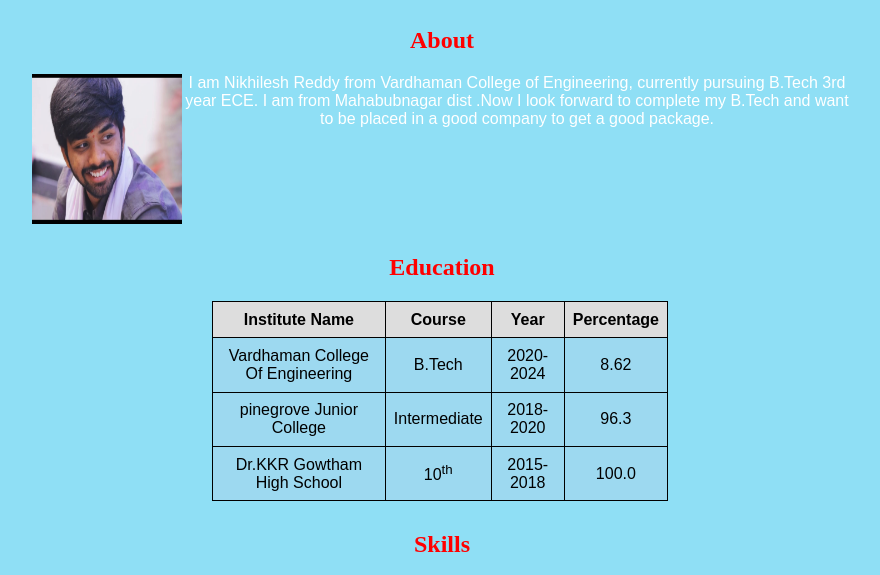
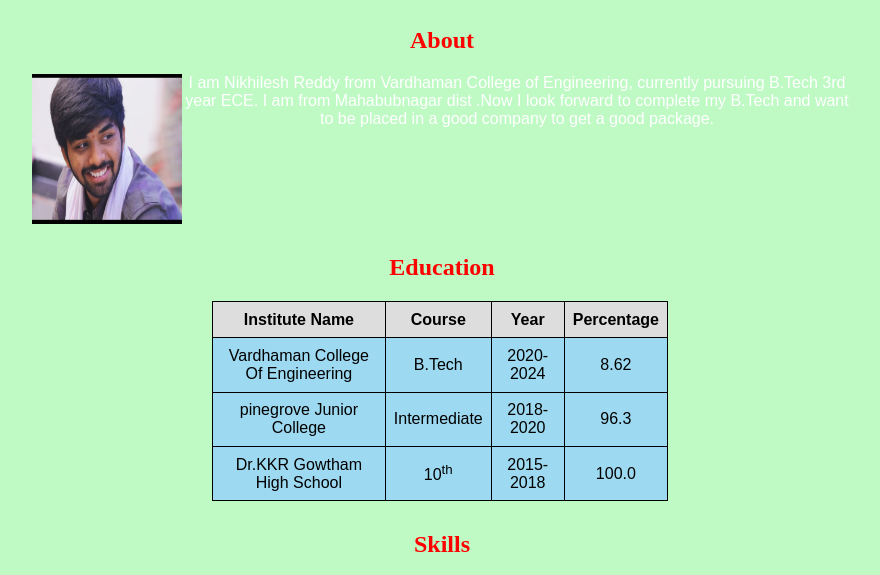
Before and after one commit to Nikhilreddy1708/portfolio, a plain HTML site: page index.html in a window 1280 px wide. Shown: the part 74-649 px from the top of the page, without its empty margins (198-1078 px from the left). Drawn offline with Linux system fonts and the light colour scheme.

Commit message:
Update index.html

```diff
--- a/index.html
+++ b/index.html
@@ -47,7 +47,7 @@
 				background-repeat: no-repeat;
 				background-size: 100% 100%;
 				text-align: center;
-				background-color: #8fdff5;
+				background-color: #bffac4;
 				color: white;
 			}
 			h2:hover{
```
